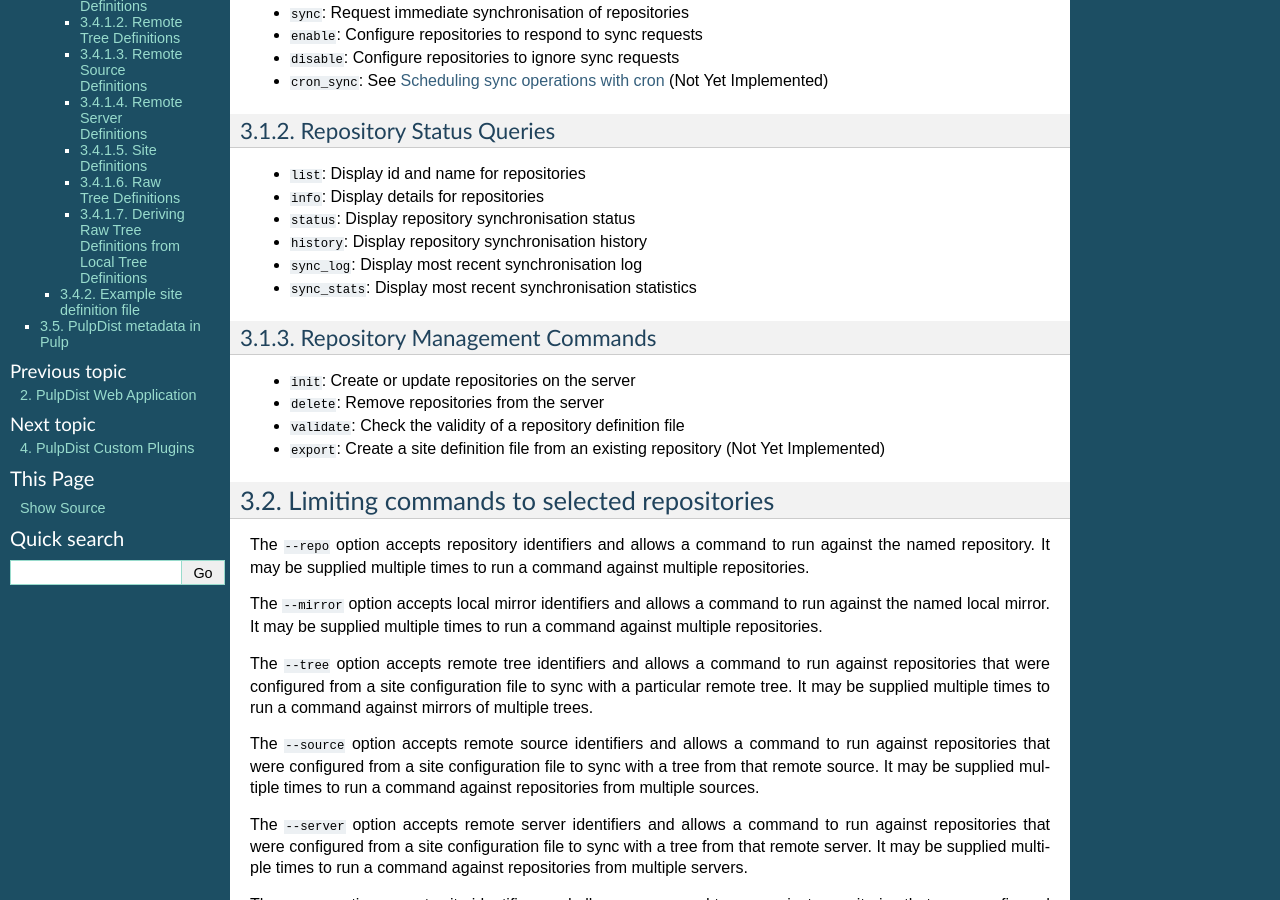
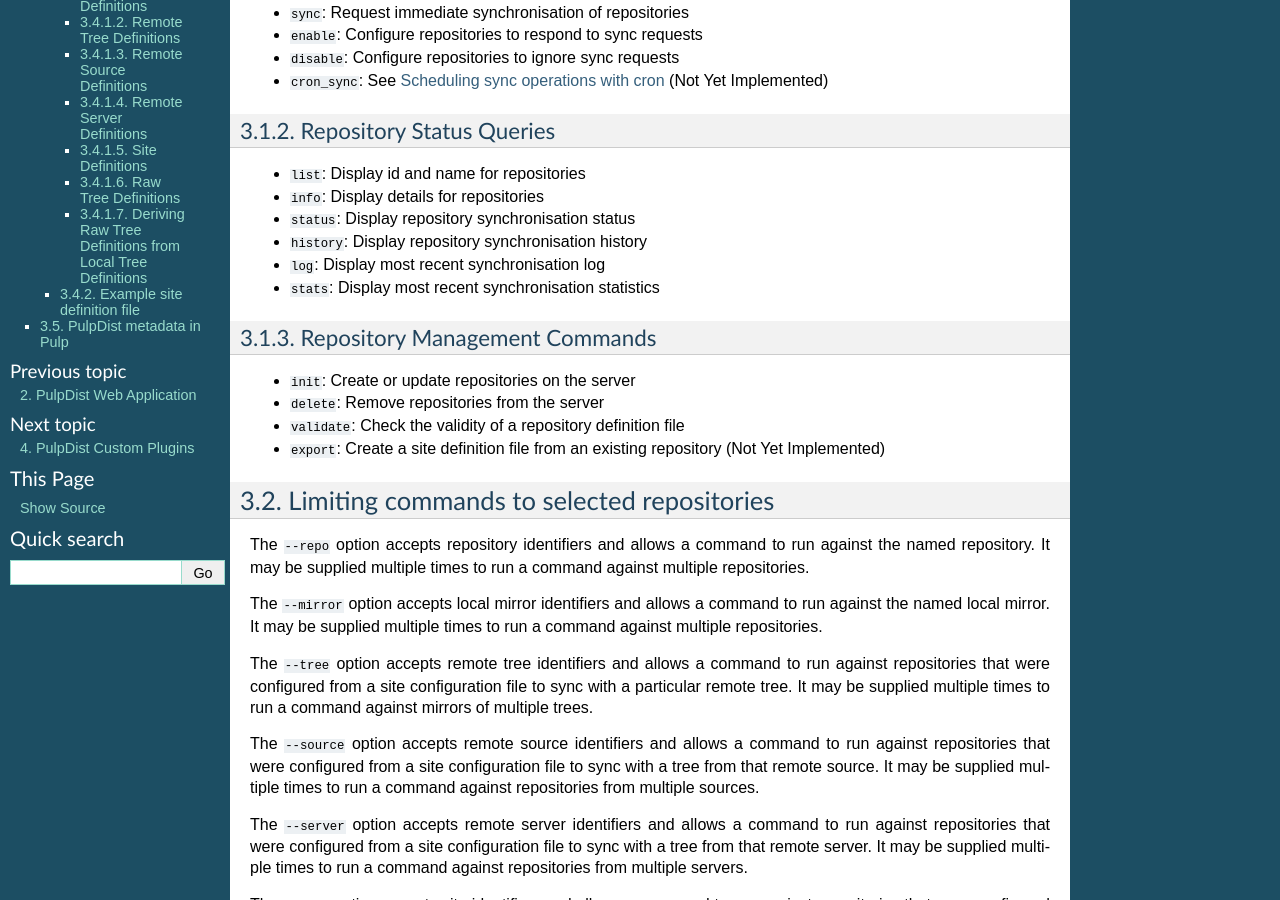
Before and after one commit to ncoghlan/pulpdist, a Sphinx documentation site: the page built from doc/cli.rst, in a window 1280 px wide and 900 px high, scrolled down 524 px. Built offline with Sphinx 7.4.7, drawn with Linux system fonts in a browser that asks for light colours.

Commit message:
Remove the 'sync_' prefix from the log and stats CLI commands

```diff
--- a/doc/cli.rst
+++ b/doc/cli.rst
@@ -43,8 +43,8 @@ Repository Status Queries
 * ``info``: Display details for repositories
 * ``status``: Display repository synchronisation status
 * ``history``: Display repository synchronisation history
-* ``sync_log``: Display most recent synchronisation log
-* ``sync_stats``: Display most recent synchronisation statistics
+* ``log``: Display most recent synchronisation log
+* ``stats``: Display most recent synchronisation statistics
 
 
 Repository Management Commands
```
Also changed, not shown: 2 other files.
